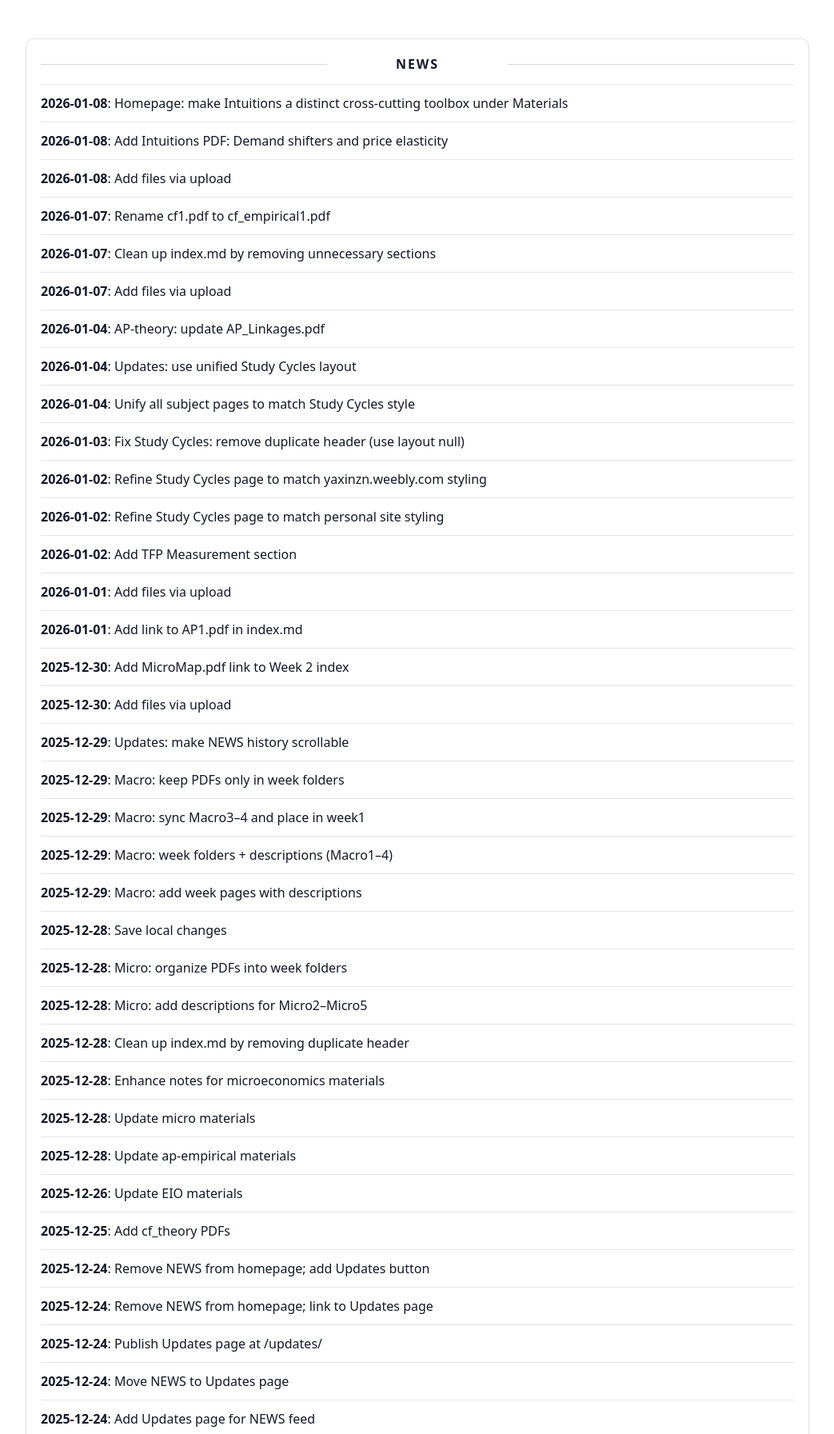
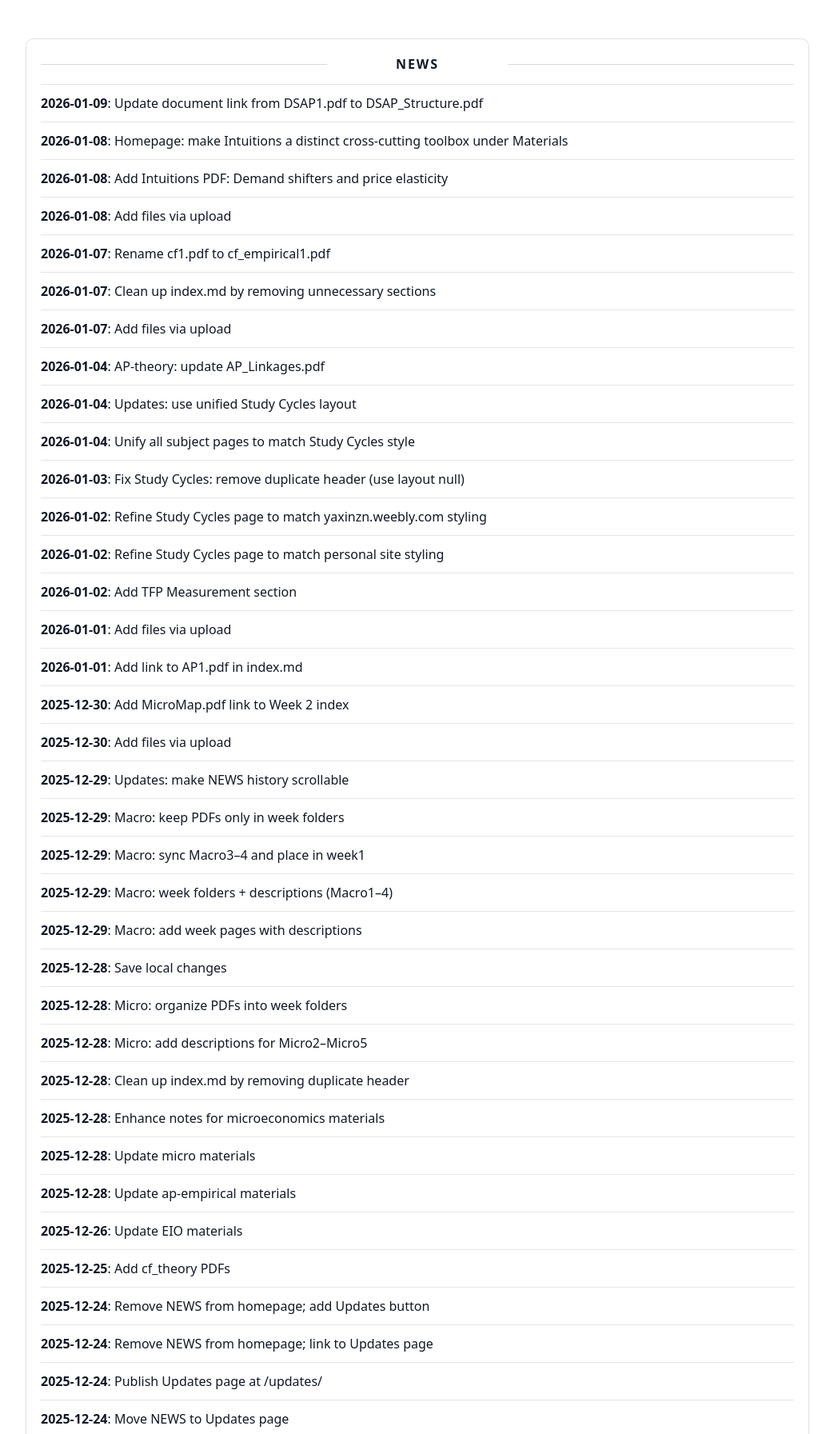
Before and after one commit to yaxinzn/study-archive, a Jekyll site: the page built from updates/index.md, in a window 1280 px wide, cut to the strip 476-2269 px from the top of the page. Shown: the whole strip at 80% size, without its empty margins (118-1161 px from the left). Built offline with Jekyll 4.4.1, drawn with Linux system fonts in a browser that asks for light colours; some of the changed text lies outside the part shown.

Commit message:
chore: update NEWS feed

```diff
--- a/_data/news.yml
+++ b/_data/news.yml
@@ -1,4 +1,7 @@
 # Auto-generated update history (sorted newest -> oldest). Do not edit manually.
+- ts: "1767954058"
+  date: "2026-01-09"
+  title: "Update document link from DSAP1.pdf to DSAP_Structure.pdf"
 - ts: "1767869420"
   date: "2026-01-08"
   title: "Homepage: make Intuitions a distinct cross-cutting toolbox under Materials"
```
